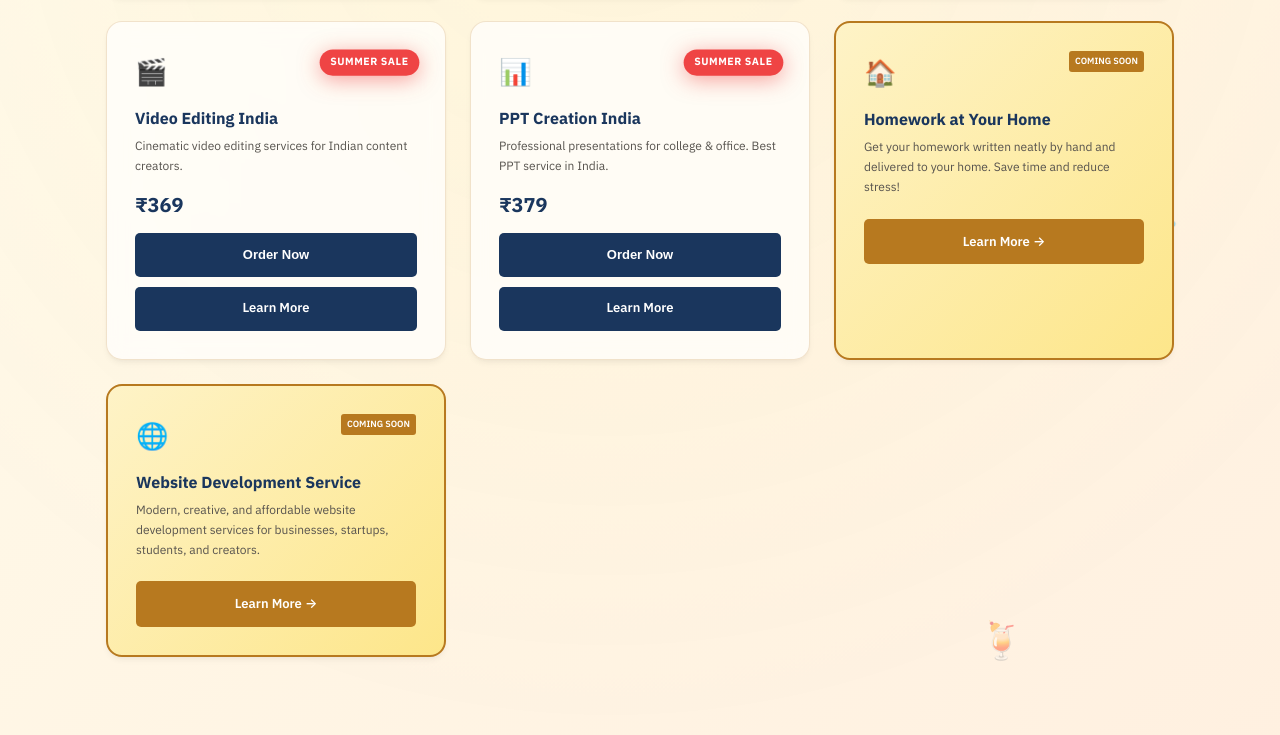
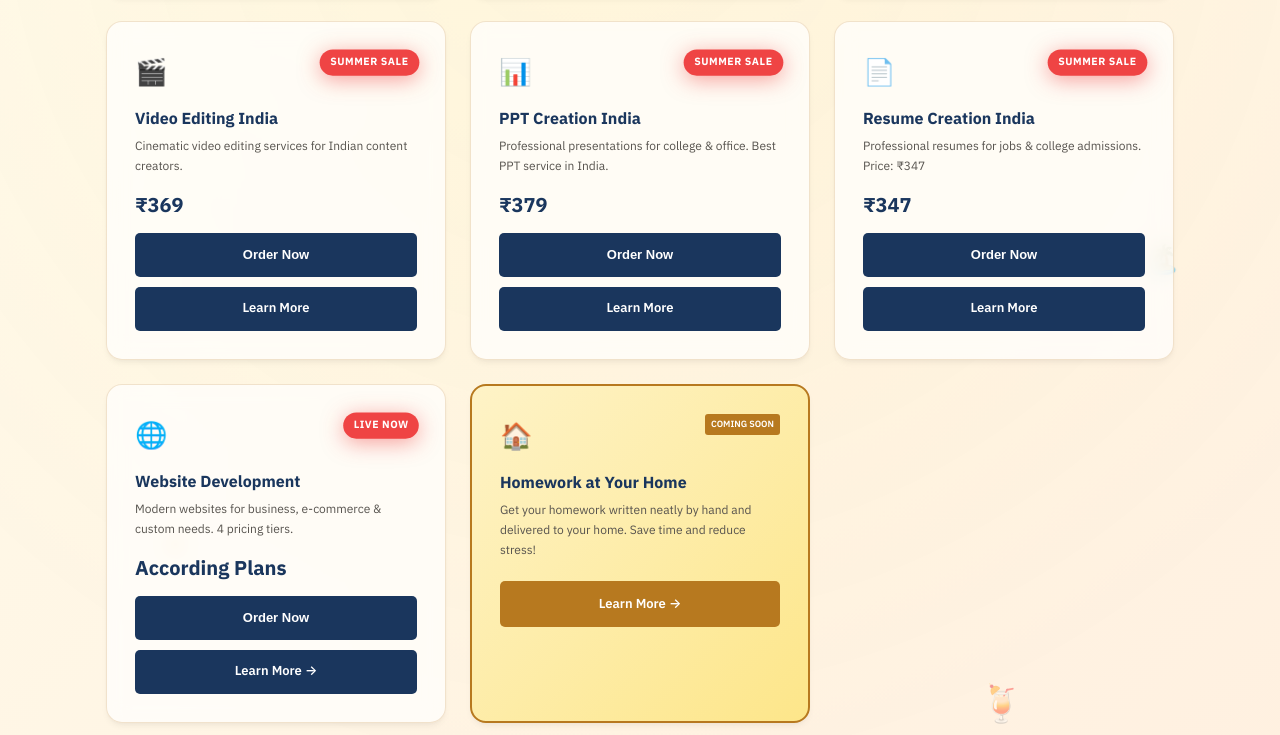
Before and after one commit to ArumWorks24/Arumwork, a plain HTML site: page index.html in a window 1280 px wide. Shown: the part 1851-2586 px from the top of the page. Drawn offline with nearby package versions, Linux system fonts and the light colour scheme; no server answers.

Commit message:
Update index.html

```diff
--- a/index.html
+++ b/index.html
@@ -612,7 +612,7 @@
             <button class="btn-order" onclick="openOrderModal('Video Editing', 369)">Order Now</button>
             <a href="video-editing.html" class="btn-learn-more-blue">Learn More</a>
           </div>
-          <div class="service-card active-card">
+            <div class="service-card active-card">
             <div class="service-top"><span class="service-icon">📊</span><span class="sale-badge">SUMMER SALE</span>
             </div>
             <h3>PPT Creation India</h3>
@@ -621,20 +621,30 @@
             <button class="btn-order" onclick="openOrderModal('PPT Creation', 379)">Order Now</button>
             <a href="ppt-creation.html" class="btn-learn-more-blue">Learn More</a>
           </div>
+          <div class="service-card active-card">
+            <div class="service-top"><span class="service-icon">📄</span><span class="sale-badge">SUMMER SALE</span>
+            </div>
+            <h3>Resume Creation India</h3>
+            <p>Professional resumes for jobs & college admissions. Price: ₹347</p>
+            <div class="price-row"><span class="now-price">₹347</span></div>
+            <button class="btn-order" onclick="openOrderModal('Resume Creation', 347)">Order Now</button>
+            <a href="resume-creation.html" class="btn-learn-more-blue">Learn More</a>
+          </div>
+<div class="service-card active-card">
+            <div class="service-top"><span class="service-icon">🌐</span><span class="sale-badge">LIVE NOW</span>
+            </div>
+            <h3>Website Development</h3>
+            <p>Modern websites for business, e-commerce & custom needs. 4 pricing tiers.</p>
+            <div class="price-row"><span class="now-price">According Plans</span></div>
+            <button class="btn-order" onclick="openOrderModal('Website Development', 0)">Order Now</button>
+<a href="website-development.html" class="btn-learn-more-blue">Learn More →</a>
+</div>
           <div class="service-card coming-soon">
             <div class="service-top"><span class="service-icon">🏠</span><span class="service-tag">COMING SOON</span>
             </div>
             <h3>Homework at Your Home</h3>
             <p>Get your homework written neatly by hand and delivered to your home. Save time and reduce stress!</p>
             <a href="homework-at-your-home.html" class="btn-learn-more">Learn More →</a>
-          </div>
-          <div class="service-card coming-soon">
-            <div class="service-top"><span class="service-icon">🌐</span><span class="service-tag">COMING SOON</span>
-            </div>
-            <h3>Website Development Service</h3>
-            <p>Modern, creative, and affordable website development services for businesses, startups, students, and
-              creators.</p>
-            <a href="website-development.html" class="btn-learn-more">Learn More →</a>
           </div>
         </div>
       </div>
```
